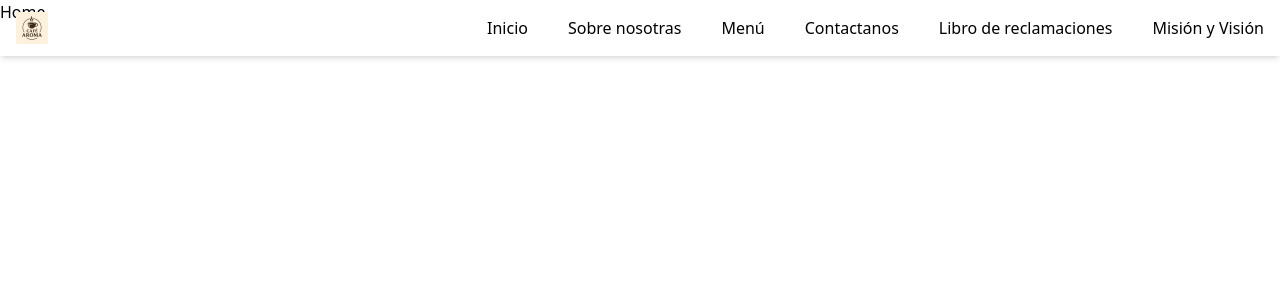
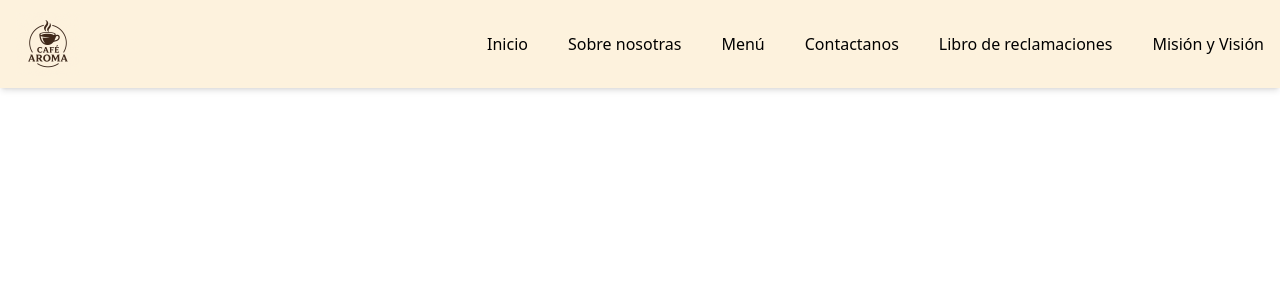
Before and after one commit to skia-byte/proyect-cafe, a React (Vite) app: page / in a window 1280 px wide. Shown: the top 300 px of the page. Built offline with nearby package versions, Linux system fonts and the light colour scheme.

Commit message:
Terminando nav-bar

```diff
--- a/src/components/Navbar.jsx
+++ b/src/components/Navbar.jsx
@@ -1,13 +1,13 @@
 import logo from "../img/logonav.png";
 function Navbar() {
   return (
-    <nav className="fixed top-0 left-0 w-full bg-[#fdf2idd] shadow-md">
+    <nav className="fixed top-0 left-0 w-full bg-[#fdf2dd] shadow-md z-50">
       <div className="mx-auto max-w-7xl px-4 py-3 flex items-center justify-between">
         <div className="flex items-center">
           <img
             src={logo}
             alt="Logo Café Aroma"
-            className="h-8 w-auto object-contain"
+            className="h-16 w-auto object-contain"
           />
         </div>
         <ul className="flex space-x-10 text-shadow-amber-900">
--- a/src/pages/Home.jsx
+++ b/src/pages/Home.jsx
@@ -1,3 +1,3 @@
 export default function Home() {
-  return <h1>Home</h1>;
+  return;
 }
```
